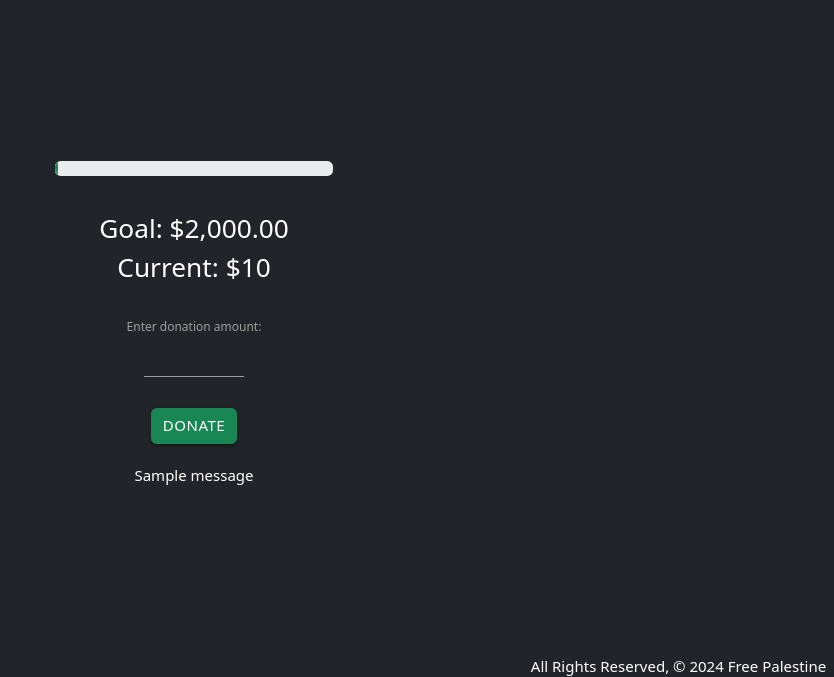
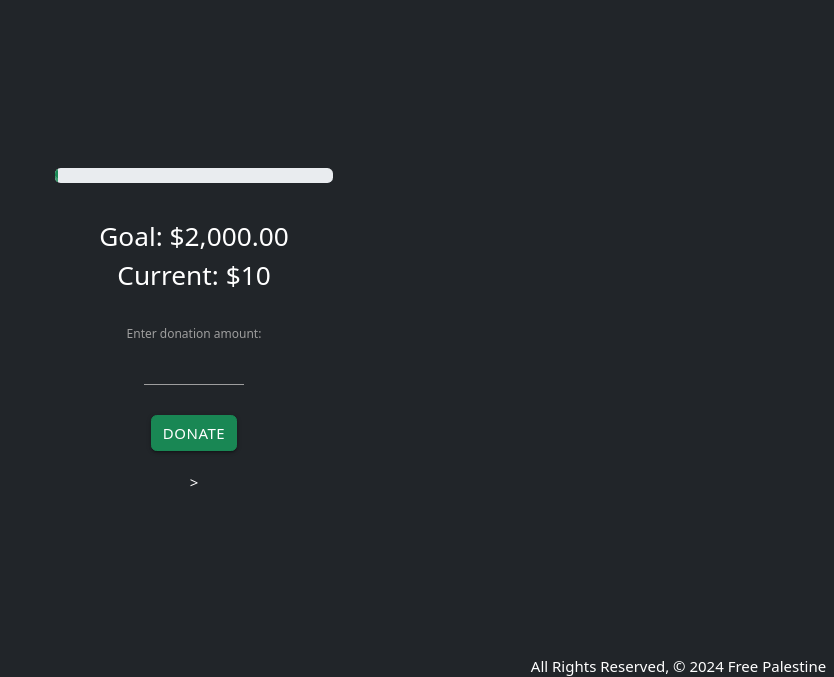
Before and after one commit to faithnicoletti/FundraiserOfficial, a Django app: template main_app/templates/charge.html in a window 1280 px wide. Shown: the part 123-800 px from the top of the page, without its empty margins (446-1280 px from the left). Run offline with Django 3.2, Linux system fonts and the light colour scheme; the template is opened without the code that fills it: most values are stand-ins (such as "Sample title", 1, 10 or a date in 2020); one stand-in notice (Sample message) is shown; some libraries are stand-ins or nearby versions.

Commit message:
donation page changes

```diff
--- a/main_app/templates/charge.html
+++ b/main_app/templates/charge.html
@@ -16,7 +16,7 @@
           {% csrf_token %}
           <label for="amount">Enter donation amount:</label>
           <br>
-          <input type="number" id="amount" name="amount" style="color: white; width: 100px; height: 40px;" min="0" step="0.01">
+          <input type="text" id="amount" name="amount" style="color: black; width: 100px; height: 40px;">
           <br>
           <br>
           <button type="submit" class="btn btn-success">Donate</button>
@@ -24,19 +24,18 @@
       </div>
     </div>
   </div>
+>
   <script>
-    // Restrict input to only numeric characters
-    document.getElementById('amount').addEventListener('input', function(event) {
-      this.value = this.value.replace(/[^0-9.]/g, '');
+    document.getElementById('amount').addEventListener('input', function (e) {
+
+      let value = e.target.value;
+
+      value = value.replace(/[^0-9.]/g, '');
+
+      value = parseFloat(value).toFixed(2);
+
+      e.target.value = value;
     });
   </script>
-
 </body>
-{% if messages %}
-    <ul class="messages">
-        {% for message in messages %}
-            <li>{{ message }}</li>
-        {% endfor %}
-    </ul>
-{% endif %}
 {% endblock %}
--- a/main_app/templates/comment_section.html
+++ b/main_app/templates/comment_section.html
@@ -5,7 +5,7 @@
     <h1 style="color: #4F6367;">Comments</h1>
     <form method="post" class="comment-form">
         {% csrf_token %}
-        <input type="text" name="message" placeholder="Type your comment here" required style="color: black;>
+        <input type="text" name="message" placeholder="Type your comment here" required style="color: black;">
         <button type="submit" class="btn btn-success">Post</button>
     </form>
     <div id="comment-history">
```
